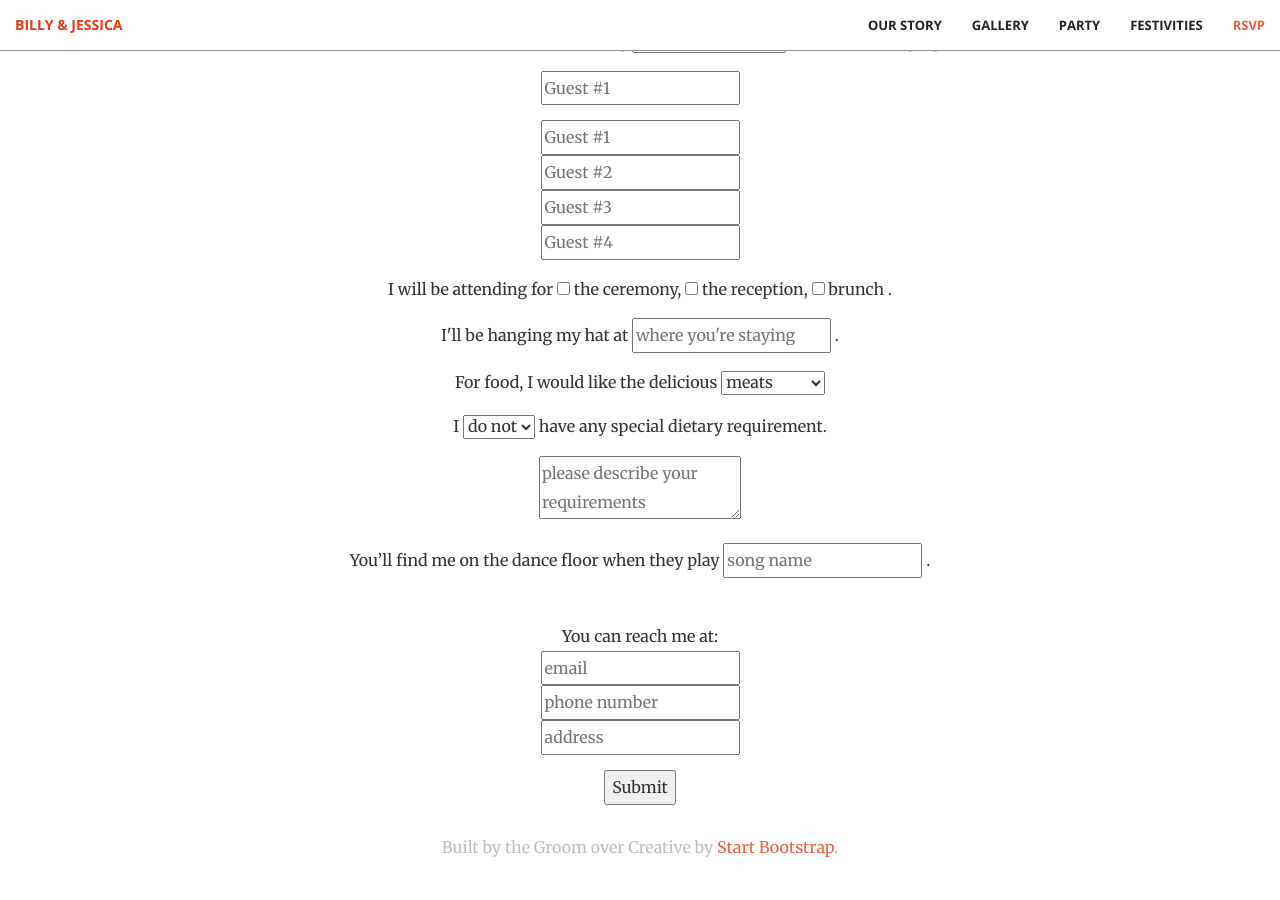
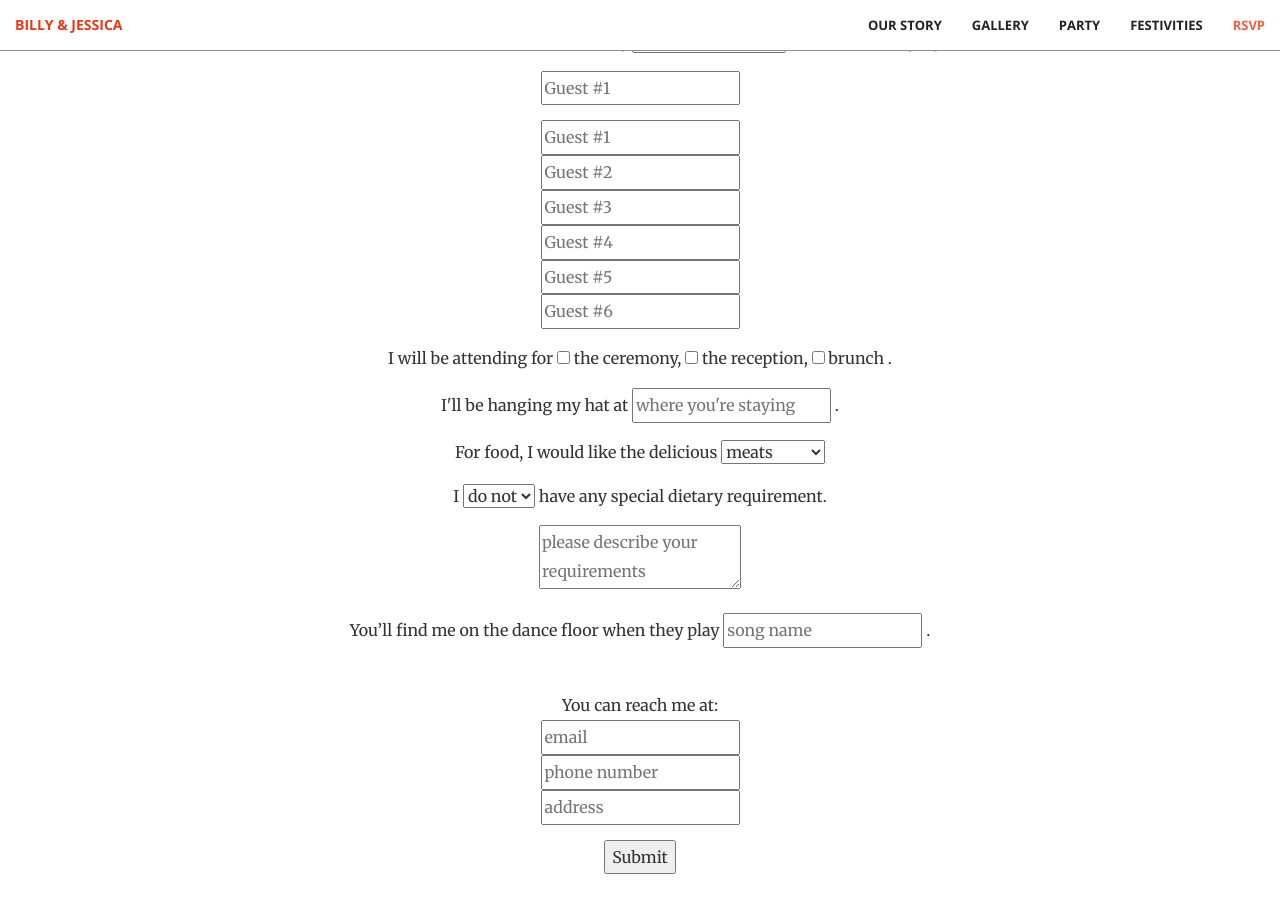
Before and after one commit to notbleh/wed-website, a Jekyll site: the page built from live.html, in a window 1280 px wide and 900 px high, scrolled down 3352 px. Built offline with Jekyll 4.4.1, drawn with Linux system fonts in a browser that asks for light colours; before the commit the page ends 4231 px from its top, so only the background shows below that.

Commit message:
Update rsvp1.html

```diff
--- a/_includes/rsvp1.html
+++ b/_includes/rsvp1.html
@@ -37,13 +37,15 @@
                                 </span><span id="guestsno">.</span> <span id="guestsyes">, so I'll be bringing:</span>
                             </div>
                             <div class="form-group" id="guestdate">
-                                <input type="text" name="gname1" id="gname1" placeholder="Guest #1">
+                                <input type="text" name="gnamedate" id="gnamedate" placeholder="Guest #1">
                             </div>
                             <div class="form-group" id="guestfamily">
                                 <input type="text" name="gname1" id="gname1" placeholder="Guest #1"><br>
                                 <input type="text" name="gname2" id="gname2" placeholder="Guest #2"><br>
                                 <input type="text" name="gname3" id="gname3" placeholder="Guest #3"><br>
                                 <input type="text" name="gname4" id="gname4" placeholder="Guest #4"><br>
+                                <input type="text" name="gname4" id="gname5" placeholder="Guest #5"><br>
+                                <input type="text" name="gname4" id="gname6" placeholder="Guest #6"><br>
                             </div>
                             <div class="form-group">
                                 I will be attending for
```
